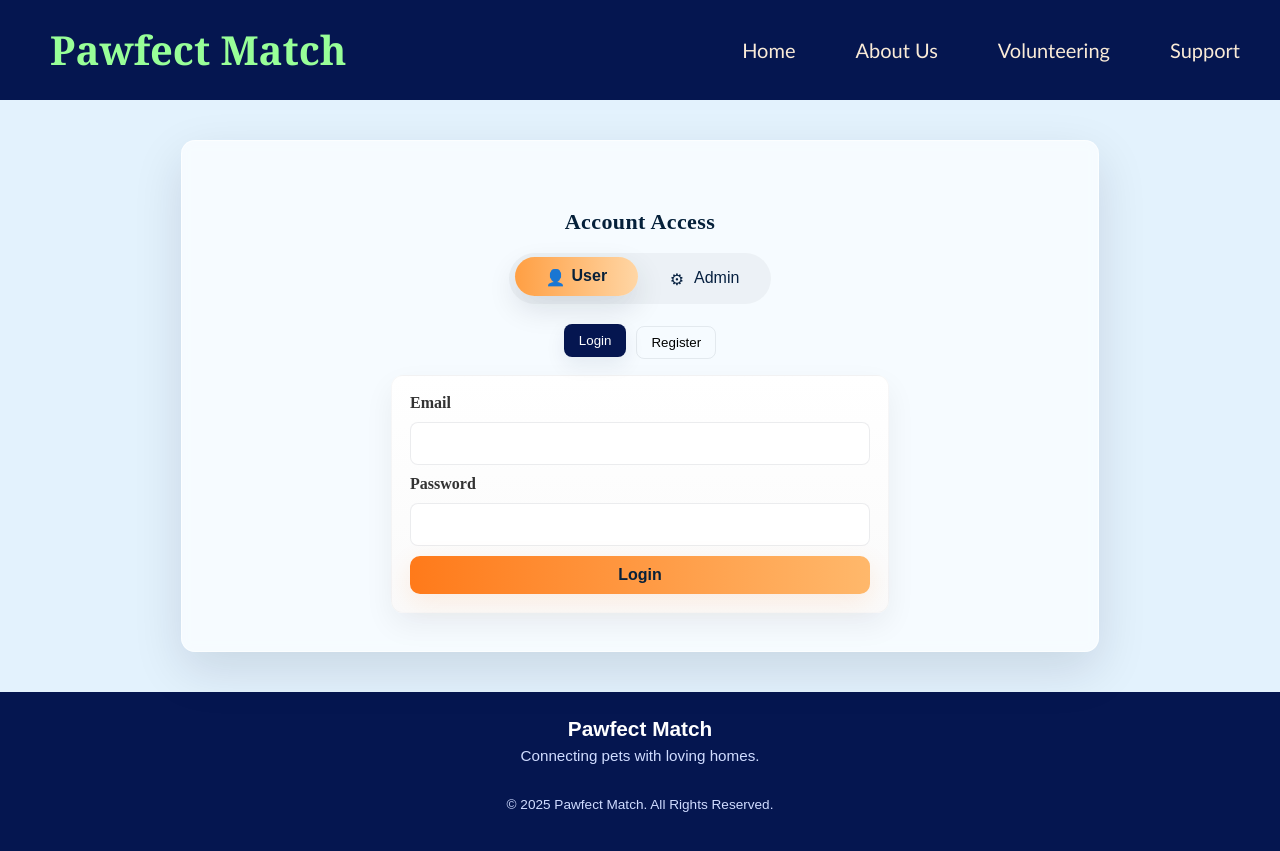
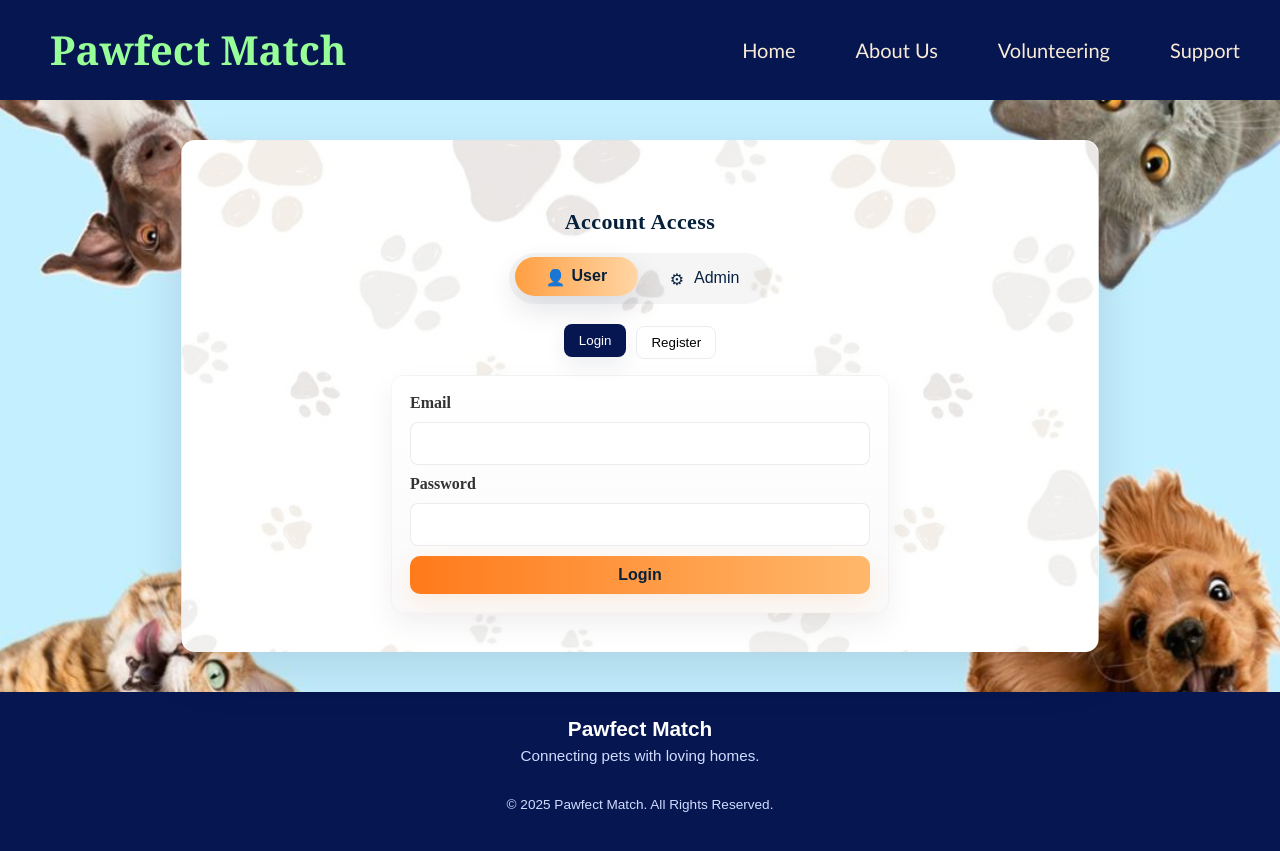
Before and after one commit to naikviraj/PROJECT, a PHP site: page /auth.html in a window 1280 px wide. Run offline with PHP 8.4, Linux system fonts and the light colour scheme.

Commit message:
modified background

```diff
--- a/Page1.css
+++ b/Page1.css
@@ -45,7 +45,32 @@ a:hover {
     font-family: Georgia, 'Times New Roman', Times, serif;
 }
 .back{
-    background-color: #e3f2fd;
+        /* Background image for Page1. Place your image at: PROJECT/IMAGES/homebg.jpg
+             or update the URL below to match your file name. */
+        --bg-zoom: 100%; /* lower = more zoomed-out (shows more of the image). Change this value to taste. */
+        background-image: url('IMAGES/homebg.jpg');
+        /* Use percentage width for the image so it's easier to "zoom out" by reducing --bg-zoom */
+        background-size: var(--bg-zoom) auto;
+        background-position: center center;
+        background-repeat: no-repeat;
+        background-attachment: fixed;
+        /* fallback color while image loads or if missing */
+        background-color: #e3f2fd;
+        position: relative; /* needed for overlay pseudo-element */
+}
+
+/* On small screens use cover to avoid large empty margins when image is small */
+@media (max-width:700px) {
+    .back { background-size: cover; background-attachment: scroll; }
+}
+
+/* subtle overlay so text remains readable over busy images */
+.back::before{
+    content: '';
+    position: absolute;
+    inset: 0;
+    /* background: rgba(255,255,255,0.25); */
+    pointer-events: none;
 }
 
 
--- a/auth.css
+++ b/auth.css
@@ -3,11 +3,16 @@
   max-width: 860px;
   margin: 40px auto;
   padding: 28px;
-  background: rgba(255,255,255,0.70);
+  /* Background image for auth box - place image at PROJECT/IMAGES/auth-bg.jpg or update path */
+  background: linear-gradient(rgba(255, 255, 255, 0.650), rgba(255,255,255,0.650)), url('IMAGES/signupbg.jpg');
+  background-size: cover;
+  background-position: center center;
+  background-repeat: no-repeat;
   backdrop-filter: blur(6px) saturate(120%);
   border-radius: 14px;
   box-shadow: 0 18px 50px rgba(6,20,40,0.12);
   border: 1px solid rgba(255,255,255,0.6);
+  position: relative;
 }
 
 .role-toggle { display:flex; justify-content:center; margin:18px 0 22px; }
```
Also changed, not shown: IMAGES/homebg.jpg (added), IMAGES/signupbg.jpg (added).
